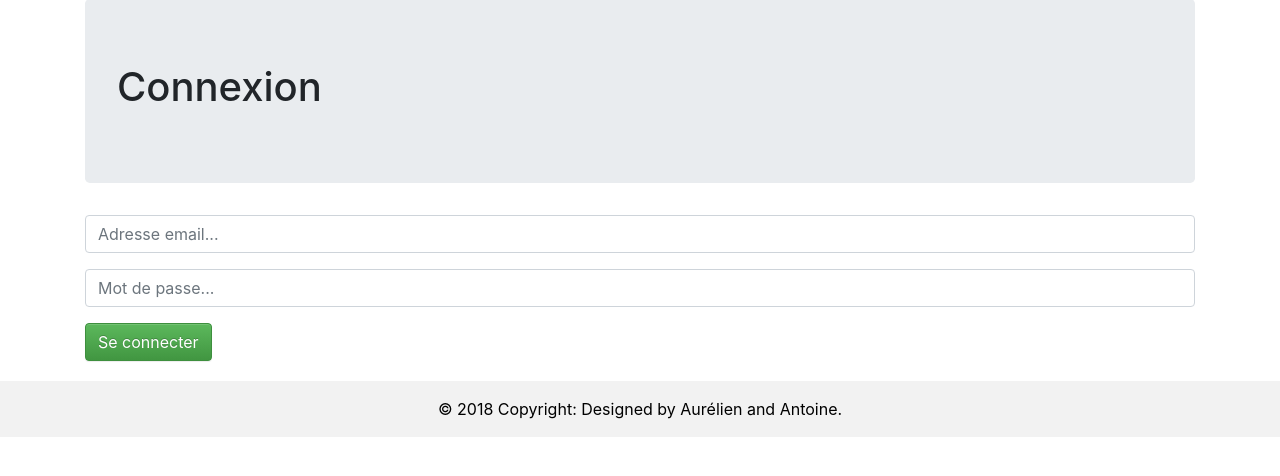
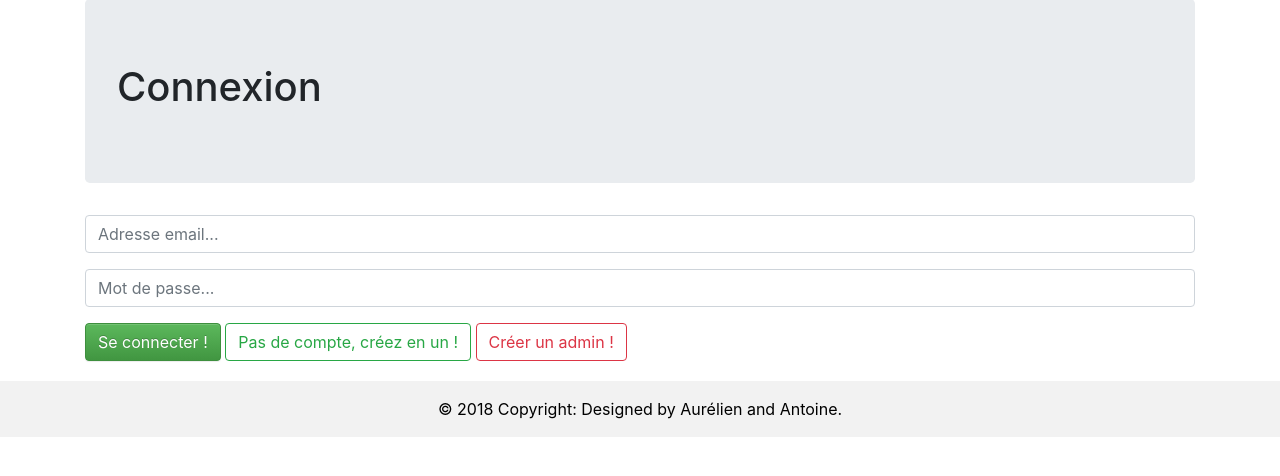
Before and after one commit to Neileruaa/Ecommerce, a Symfony app: template templates/security/login.html.twig in a window 1280 px wide. Shown: the part 57-533 px from the top of the page. Run offline with Twig, Linux system fonts and the light colour scheme; the template is opened without the code that fills it, so the values that code supplies are empty; some libraries are stand-ins or nearby versions.

Commit message:
Création admin

```diff
--- a/templates/home/index.html.twig
+++ b/templates/home/index.html.twig
@@ -2,7 +2,7 @@
 
 {% block title %}Home{% endblock %}
 
-{% block header %}<h1>Bienvenue sur notre site d'Ecommerce</h1>{% endblock %}
+{% block header %}<h1>Bienvenue sur notre site d'E-commerce</h1>{% endblock %}
 
 {% block body %}
     {{ parent() }}
--- a/templates/security/login.html.twig
+++ b/templates/security/login.html.twig
@@ -11,7 +11,9 @@
             <input type="password" class="form-control" placeholder="Mot de passe..." required name="_password">
         </div>
         <div class="form-group">
-            <button type="submit" class="btn btn-success">Se connecter </button>
+            <button type="submit" class="btn btn-success">Se connecter !</button>
+            <a href="{{ path('Security.registration', {typeCompte: 'client'}) }}" class="btn btn-outline-success">Pas de compte, créez en un !</a>
+            <a href="{{ path('Security.registration', {typeCompte: 'admin'}) }}" class="btn btn-outline-danger">Créer un admin !</a>
         </div>
     </form>
 {% endblock %}
```
Also changed, not shown: src/Controller/SecurityController.php (+10 -4 lines).
